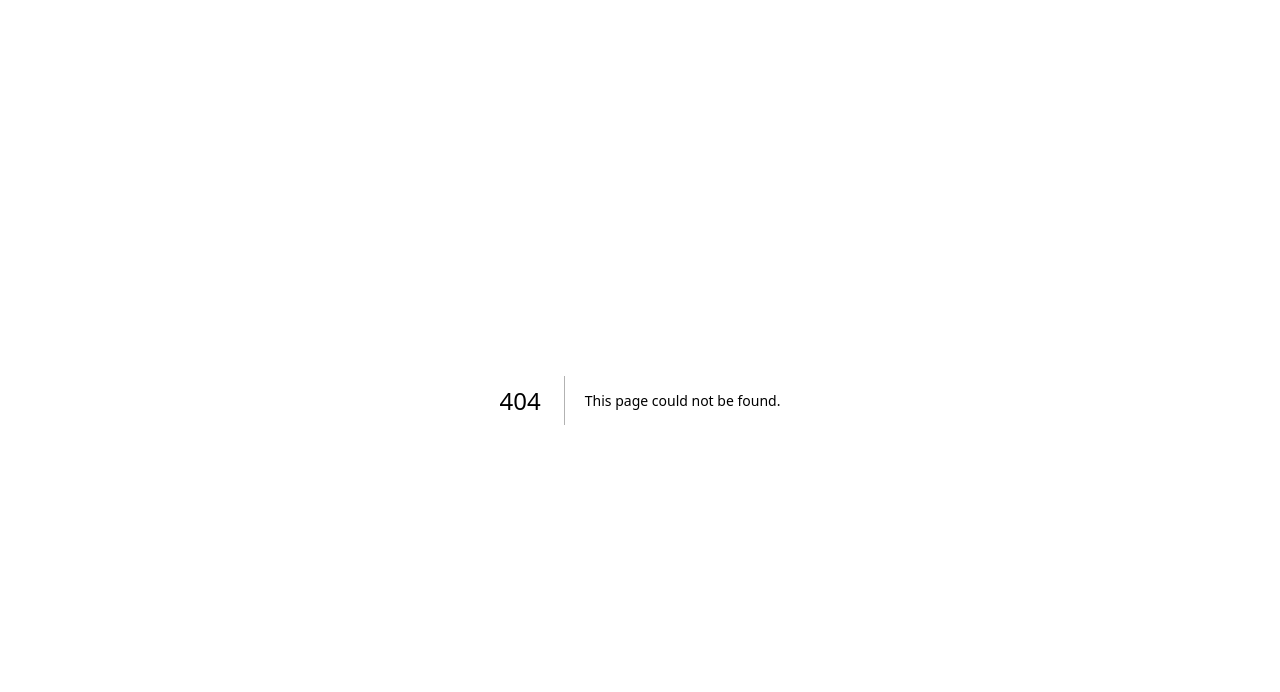
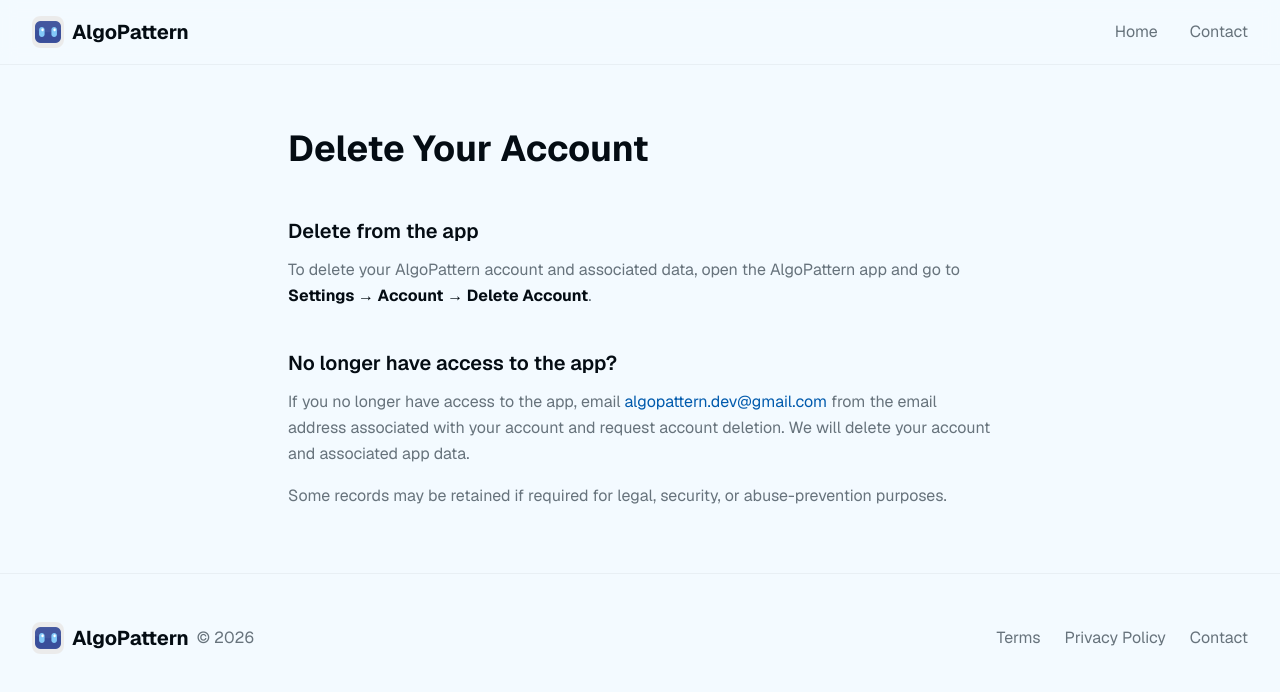
Before and after one commit to algopattern-app/landing-page, a Next.js app: page /delete-account in a window 1280 px wide. Before the commit this address had no page. Shown: the top 692 px of the page. Built offline with nearby package versions, Linux system fonts and the light colour scheme.

Commit message:
Account deletion page

```diff
--- /dev/null
+++ b/app/delete-account/page.tsx
@@ -0,0 +1,55 @@
+import { Footer } from "@/components/footer"
+
+export default function DeleteAccountPage() {
+  return (
+    <div className="min-h-screen bg-background">
+      <header className="border-b border-border/40 bg-background/95 backdrop-blur supports-[backdrop-filter]:bg-background/60">
+        <div className="container mx-auto px-4 sm:px-6 lg:px-8">
+          <div className="flex h-16 items-center justify-between">
+            <a href="/" className="flex items-center space-x-2">
+              <img src="/images/icon.svg" alt="AlgoPattern logo" className="h-8 w-8 object-contain" />
+              <span className="font-bold text-xl text-foreground">AlgoPattern</span>
+            </a>
+            <nav className="hidden md:flex items-center space-x-8">
+              <a href="/" className="text-muted-foreground hover:text-foreground transition-colors">Home</a>
+              <a href="/contact" className="text-muted-foreground hover:text-foreground transition-colors">Contact</a>
+            </nav>
+          </div>
+        </div>
+      </header>
+
+      <main className="container mx-auto px-4 sm:px-6 lg:px-8 py-16 max-w-3xl">
+        <h1 className="text-4xl font-bold text-foreground mb-12">Delete Your Account</h1>
+
+        <div className="space-y-10 text-foreground">
+
+          <section>
+            <h2 className="text-xl font-semibold mb-3">Delete from the app</h2>
+            <p className="text-muted-foreground leading-relaxed">
+              To delete your AlgoPattern account and associated data, open the AlgoPattern app and go to{" "}
+              <strong className="text-foreground">Settings → Account → Delete Account</strong>.
+            </p>
+          </section>
+
+          <section>
+            <h2 className="text-xl font-semibold mb-3">No longer have access to the app?</h2>
+            <p className="text-muted-foreground leading-relaxed mb-4">
+              If you no longer have access to the app, email{" "}
+              <a href="mailto:algopattern.dev@gmail.com" className="text-primary hover:underline">
+                algopattern.dev@gmail.com
+              </a>{" "}
+              from the email address associated with your account and request account deletion.
+              We will delete your account and associated app data.
+            </p>
+            <p className="text-muted-foreground leading-relaxed">
+              Some records may be retained if required for legal, security, or abuse-prevention purposes.
+            </p>
+          </section>
+
+        </div>
+      </main>
+
+      <Footer />
+    </div>
+  )
+}
```
